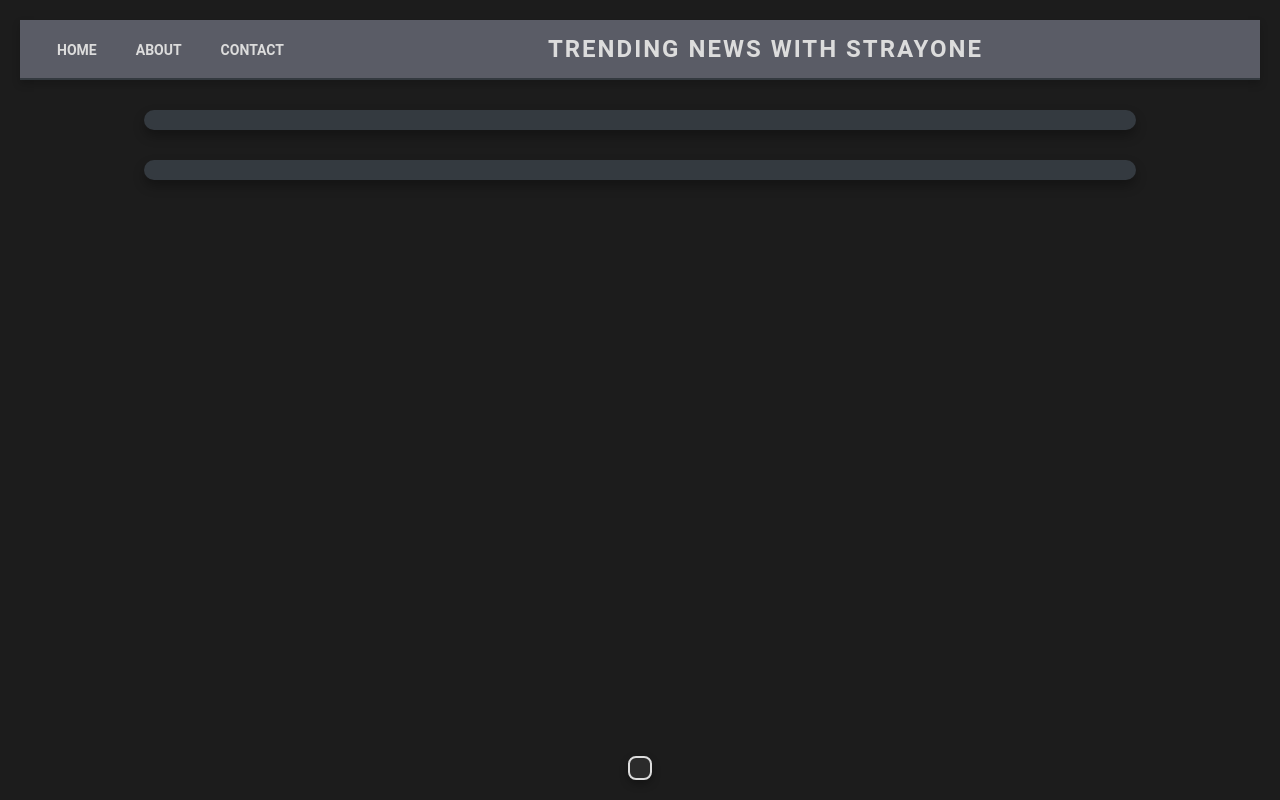
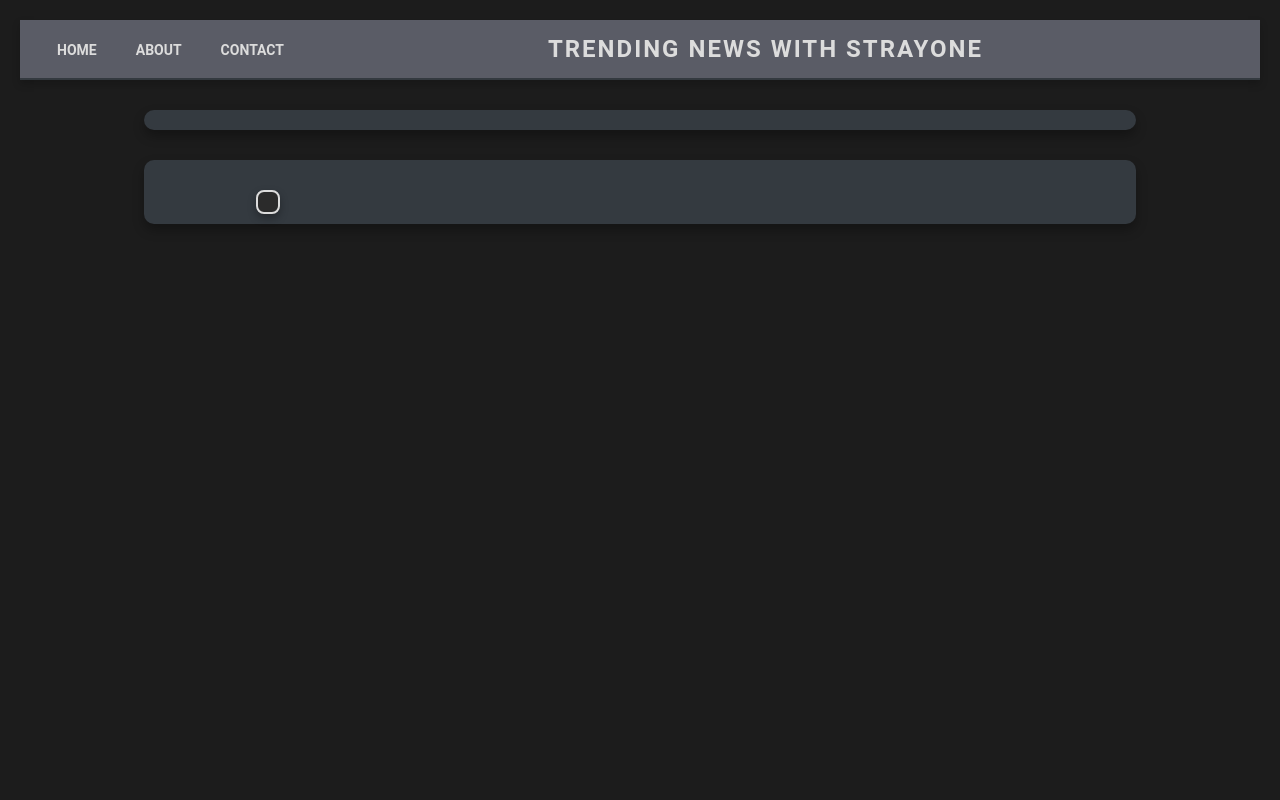
Before and after one commit to strayon3/newswebsite, a Flask app: page / in a window 1280 px wide. Run offline with Flask 3, Linux system fonts and the light colour scheme; data that the repository does not hold is empty; some libraries are stand-ins or nearby versions.

Commit message:
Update style.css

```diff
--- a/static/style.css
+++ b/static/style.css
@@ -164,7 +164,7 @@
 
 .left-ad-bottom {
     position: fixed;
-    top: 200px; /* Offset from the top ad */
+    top: 450px; /* Offset from the top ad */
     left: 10px; /* Fixed to the left edge */
     z-index: 1000;
 }
@@ -179,22 +179,24 @@
 
 .right-ad-bottom {
     position: fixed;
-    top: 200px; /* Offset from the top ad */
+    top: 450px; /* Offset from the top ad */
     right: 10px; /* Fixed to the right edge */
     z-index: 1000;
 }
 
 /* Bottom CPM Ad */
+/* Bottom CPM Ad */
 .bottom-ad-container {
-    position: absolute; /* Align relative to the article container */
-    bottom: 20px; /* Place near the bottom of the article container */
-    left: 50%; /* Center horizontally */
-    transform: translateX(-50%);
-    background-color: #2b2b2b; /* Optional background for visibility */
-    padding: 10px;
-    border: 2px solid #dcdcdc; /* Optional border */
-    border-radius: 8px;
-    box-shadow: 0 4px 8px rgba(0, 0, 0, 0.3);
-    z-index: 1000;
+    display: flex;
+    justify-content: center; /* Center the ad horizontally */
+    padding: 10px; /* Add padding for spacing around the ad */
+    margin-top: 20px; /* Adjust position slightly upward */
+    background-color: #2b2b2b; /* Background to highlight the ad */
+    border: 2px solid #dcdcdc; /* Add a visible border */
+    border-radius: 8px; /* Rounded corners for a sleek look */
+    box-shadow: 0 4px 8px rgba(0, 0, 0, 0.3); /* Subtle shadow for depth */
+    max-width: 80%; /* Constrain width to keep it proportional */
+    margin-left: auto; /* Center the container horizontally */
+    margin-right: auto;
     text-align: center;
 }
```
